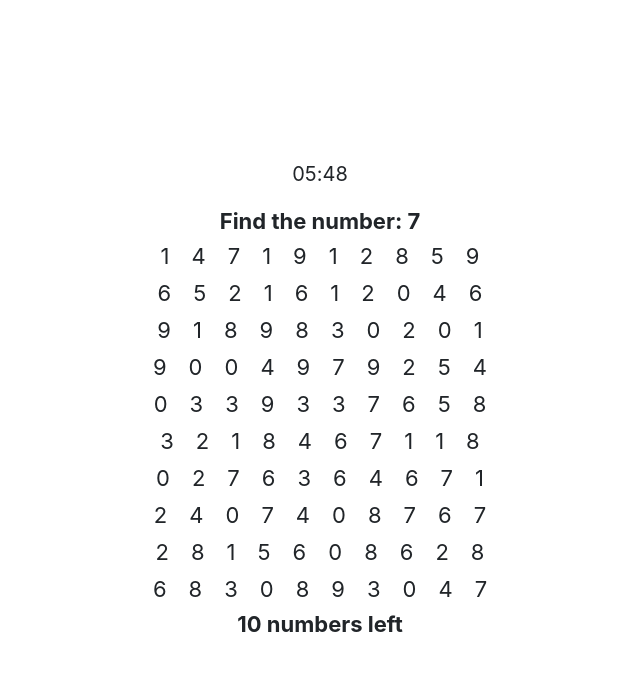
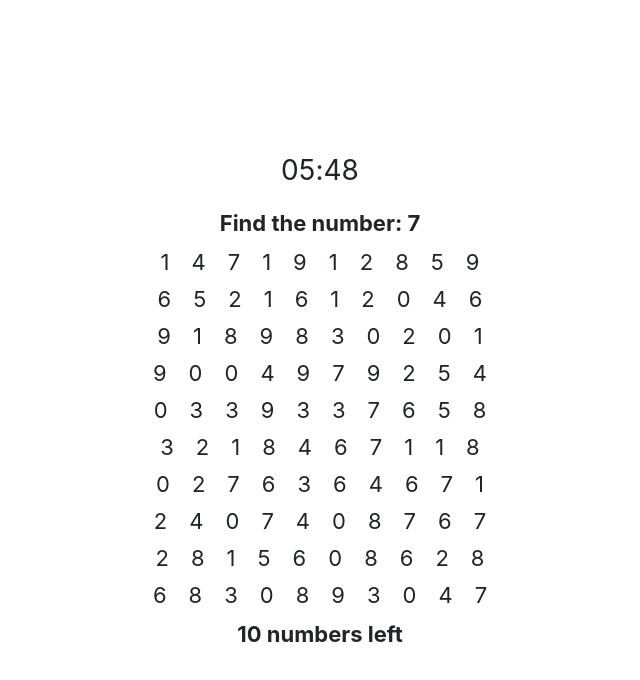
Before and after one commit to husan-eshonqulov/find-the-numbers, a React (Create React App) app: page / in a window 1280 px wide. Shown: the top 680 px of the page, without its empty margins (320-960 px from the left). Built offline with nearby package versions, Linux system fonts and the light colour scheme.

Commit message:
some UI changes

```diff
--- a/src/components/app/App.css
+++ b/src/components/app/App.css
@@ -10,8 +10,12 @@
     font-size: 22px;
 }
 
+.table {
+    font-size: 38px;
+}
+
 .timer {
-    font-size: 20px;
+    font-size: 28px;
 }
 
 .game-over {
--- a/src/components/app/App.tsx
+++ b/src/components/app/App.tsx
@@ -76,13 +76,13 @@ function App() {
     return (
       <div className="container text-center">
         <div className="height-100 d-flex flex-column justify-content-center">
-          <div className="mb-3 timer">
+          <div className="mt-md-0 mt-5 mb-3 timer">
             <Time timer={timer} />
           </div>
           <div className="font-weight-bold size-18">
             <FindTheNum theNum={theNum} />
           </div>
-          <div>
+          <div className="my-1">
             <Table
               table={table}
               statusElements={statusElements}
--- a/src/components/tableElement/TableElement.css
+++ b/src/components/tableElement/TableElement.css
@@ -8,3 +8,10 @@
     box-shadow: none !important;
     background-color: none;
 }
+
+@media (max-width: 374px) {
+    .btn-box-shadow {
+        font-size: 18px !important;
+        margin: 4px !important;
+    }
+}
```
